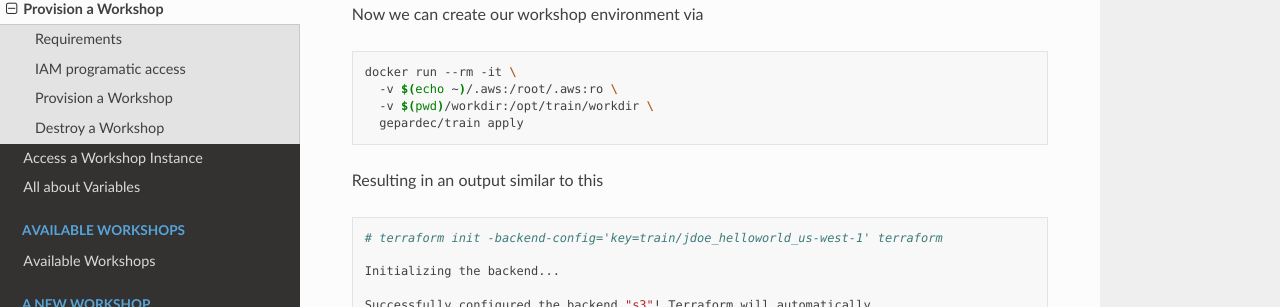
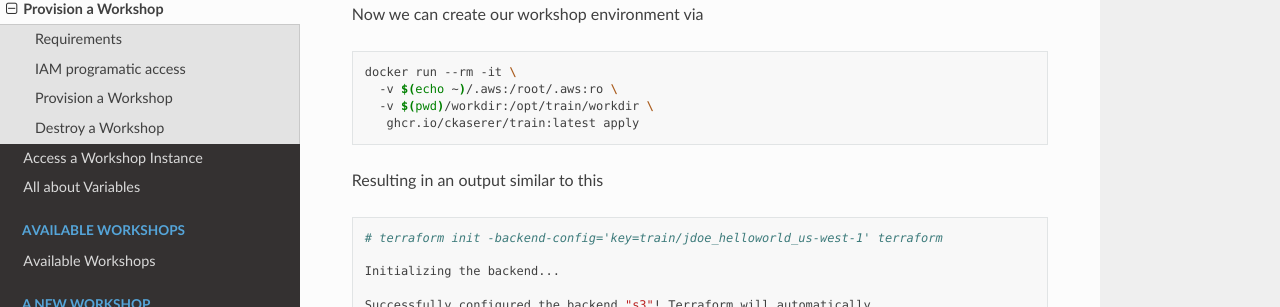
Before and after one commit to ckaserer/train, a Sphinx documentation site: the page built from docs/source/first_steps/provision.rst, in a window 1280 px wide and 1400 px high, scrolled down 860 px. Shown: the part 144-451 px from the top of the window. Built offline with Sphinx 7.4.7 and the Read the Docs theme 2.0.0, drawn with Linux system fonts in a browser that asks for light colours; some of the changed text lies outside the part shown.

Commit message:
updated docs with new container image registry

```diff
--- a/docs/source/conf.py
+++ b/docs/source/conf.py
@@ -53,7 +53,7 @@ html_theme = "sphinx_rtd_theme"
 
 html_context = {
     "display_github": True, # Integrate GitHub
-    "github_user": "gepardec", # Username
+    "github_user": "ckaserer", # Username
     "github_repo": "train", # Repo name
     "github_version": "master", # Version
     "conf_py_path": "/docs/source/", # Path in the checkout to the docs root
--- a/docs/source/first_steps/provision.rst
+++ b/docs/source/first_steps/provision.rst
@@ -43,7 +43,7 @@ Now we can create our workshop environment via
    docker run --rm -it \
      -v $(echo ~)/.aws:/root/.aws:ro \
      -v $(pwd)/workdir:/opt/train/workdir \
-     gepardec/train apply
+      ghcr.io/ckaserer/train:latest apply
 
 Resulting in an output similar to this
 
@@ -125,7 +125,7 @@ Destroy a Workshop
    docker run --rm -it \
      -v $(echo ~)/.aws:/root/.aws:ro \
      -v $(pwd)/workdir:/opt/train/workdir \
-     gepardec/train destroy
+     ghcr.io/ckaserer/train:latest destroy
 
 Resulting in an output similar to this
 
--- a/docs/source/workshop_list.rst
+++ b/docs/source/workshop_list.rst
@@ -15,7 +15,7 @@ The containerization workshop is designed to experiment with container technolog
 * update the OS
 * install epel-release
 * install ansible
-* run the gepardec.docker ansible role to
+* run the docker ansible role to
 
     * install docker
     * install docker-compose
```
